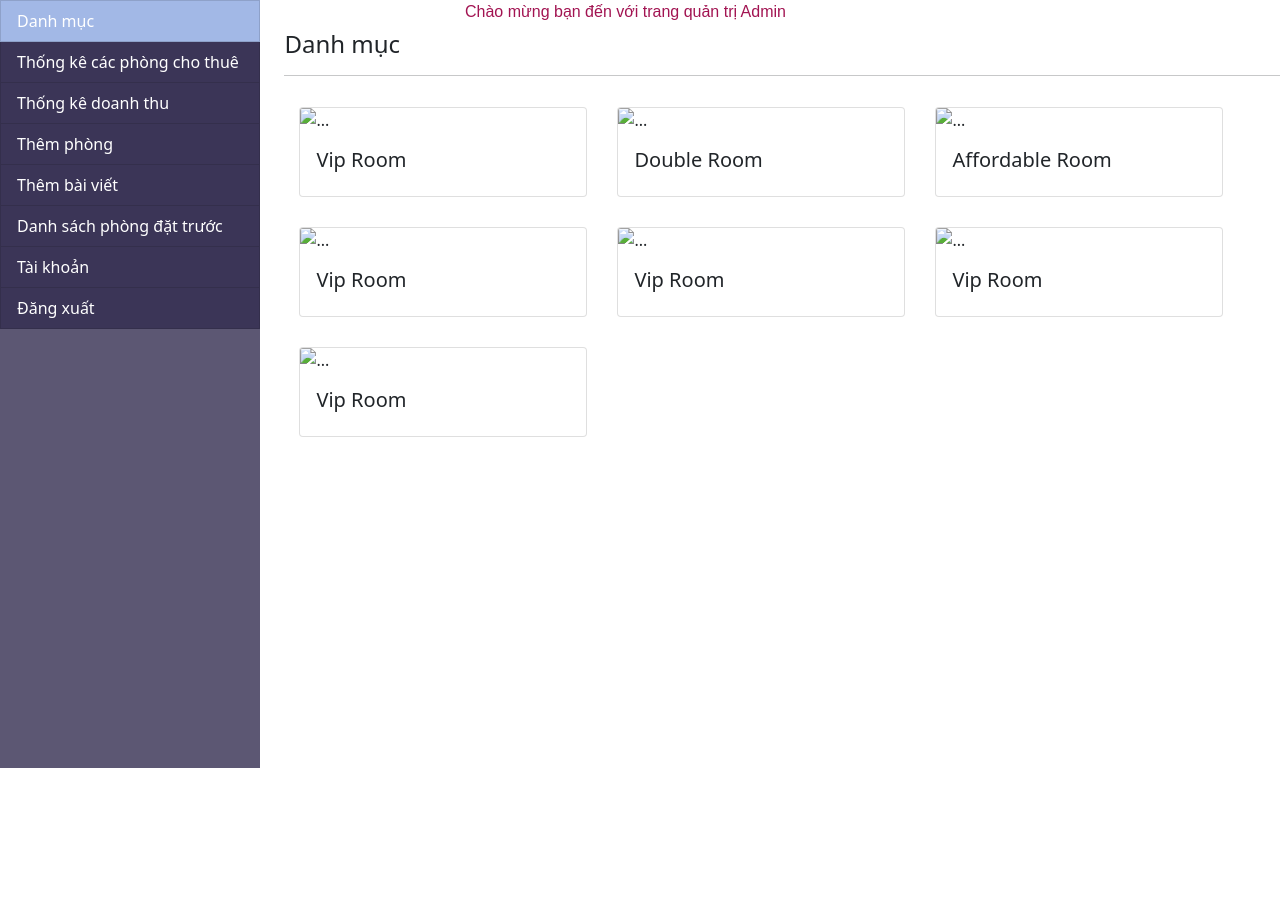
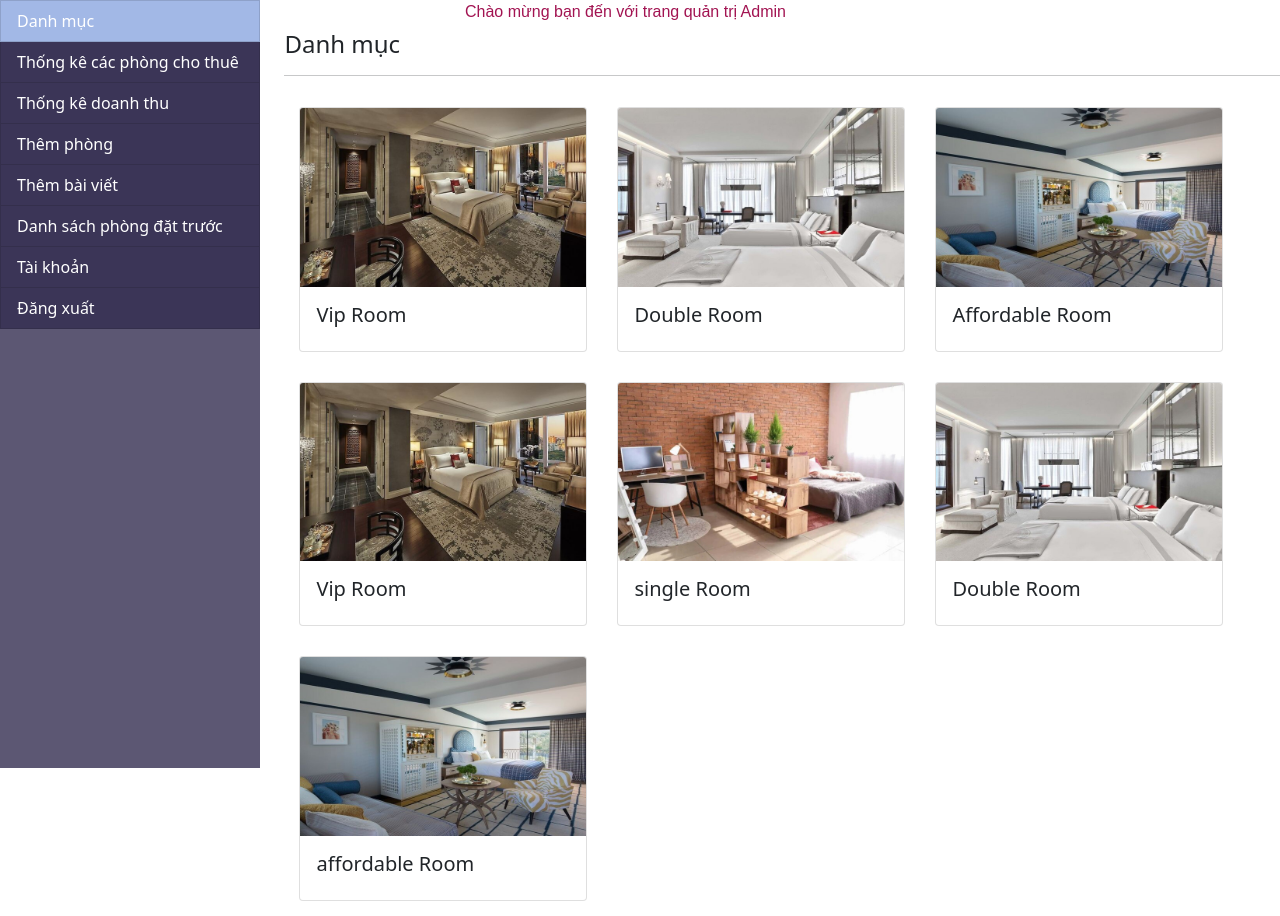
Before and after one commit to Hailong652002/Admin-Oval-Rental, a plain HTML site: page main.html in a window 1280 px wide. Before the commit the page ends 800 px from the top, so only its background shows below. Drawn offline with nearby package versions, Linux system fonts and the light colour scheme; files that its build step writes are made by us from their sources.

Commit message:
sap xep lai file

```diff
--- a/admin/main.html
+++ b/main.html
@@ -22,7 +22,7 @@
     integrity="sha512-KfkfwYDsLkIlwQp6LFnl8zNdLGxu9YAA1QvwINks4PhcElQSvqcyVLLD9aMhXd13uQjoXtEKNosOWaZqXgel0g=="
     crossorigin="anonymous"
     referrerpolicy="no-referrer"/>
-    <link rel="stylesheet" href="/admin/style.css">
+    <link rel="stylesheet" href="/assets/css/style.css">
     <link rel="stylesheet" href="../assets/css/style.css">
 </head>
 <body>
@@ -59,7 +59,7 @@
         </div>
 
               <div class="card" >
-                  <img src="/assets/img/Room/affordableRoom.jpg" class="card-img-top" alt="...">
+                  <img src="/assets/image/vipRoom.jpg" class="card-img-top" alt="...">
                   <div class="card-body">
                     <h5 class="card-title">Vip Room</h5>
                     <p class="card-text"></p>
@@ -67,7 +67,7 @@
               </div>
 
               <div class="card" >
-                  <img src="/assets/img/Room/SingleRoom.jpg" class="card-img-top" alt="...">
+                  <img src="/assets/image/doubleRoom.jpg" class="card-img-top" alt="...">
                   <div class="card-body">
                     <h5 class="card-title">Double Room</h5>
                     <p class="card-text"></p>
@@ -75,7 +75,7 @@
               </div>
 
               <div class="card" >
-                  <img src="/assets/img/Room/vipRoom.jpg" class="card-img-top" alt="...">
+                  <img src="/assets/image/affordableRoom.jpg" class="card-img-top" alt="...">
                   <div class="card-body">
                     <h5 class="card-title">Affordable Room</h5>
                     <p class="card-text"></p>
@@ -83,7 +83,7 @@
               </div>
 
               <div class="card" >
-                  <img src="/assets/img/Room/doubleRoom.jpg" class="card-img-top" alt="...">
+                  <img src="/assets/image/vipRoom.jpg" class="card-img-top" alt="...">
                   <div class="card-body">
                     <h5 class="card-title">Vip Room</h5>
                     <p class="card-text"></p>
@@ -91,25 +91,25 @@
               </div>
 
               <div class="card" >
-                  <img src="/assets/img/Room/affordableRoom.jpg" class="card-img-top" alt="...">
+                  <img src="/assets/image/SingleRoom.jpg" class="card-img-top" alt="...">
                   <div class="card-body">
-                    <h5 class="card-title">Vip Room</h5>
+                    <h5 class="card-title">single Room</h5>
                     <p class="card-text"></p>
                   </div>
               </div>
 
               <div class="card" >
-                  <img src="/assets/img/Room/affordableRoom.jpg" class="card-img-top" alt="...">
+                  <img src="/assets/image/doubleRoom.jpg" class="card-img-top" alt="...">
                   <div class="card-body">
-                    <h5 class="card-title">Vip Room</h5>
+                    <h5 class="card-title">Double Room</h5>
                     <p class="card-text"></p>
                   </div>
               </div>
 
               <div class="card" >
-                  <img src="/assets/img/Room/affordableRoom.jpg" class="card-img-top" alt="...">
+                  <img src="/assets/image/affordableRoom.jpg" class="card-img-top" alt="...">
                   <div class="card-body">
-                    <h5 class="card-title">Vip Room</h5>
+                    <h5 class="card-title">affordable Room</h5>
                     <p class="card-text"></p>
                   </div>
               </div>
```
Also changed, not shown: index.html (renamed from admin/index.html, +1 -1 lines), admin/download.jpg (deleted), admin/images.jpg (deleted), admin/img-nav.jpg (deleted), admin/img2.jpg (deleted), admin/main.js (deleted), assets/css/login.css (renamed from admin/login.css), assets/css/style.css (renamed from admin/style.css), assets/image/SingleRoom.jpg (added), assets/image/affordableRoom.jpg (added), assets/image/doubleRoom.jpg (added), assets/image/vipRoom.jpg (added), main.js (added).
